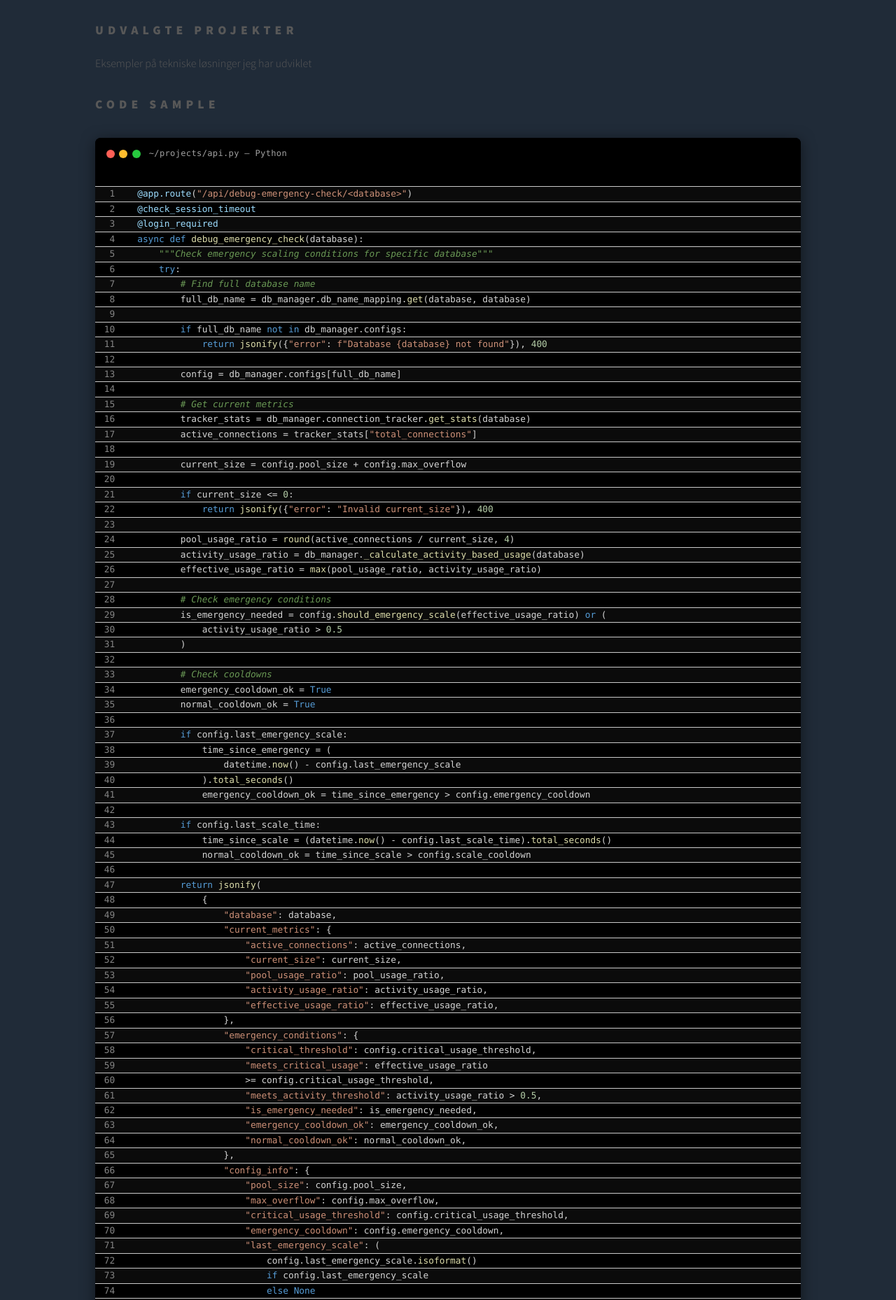
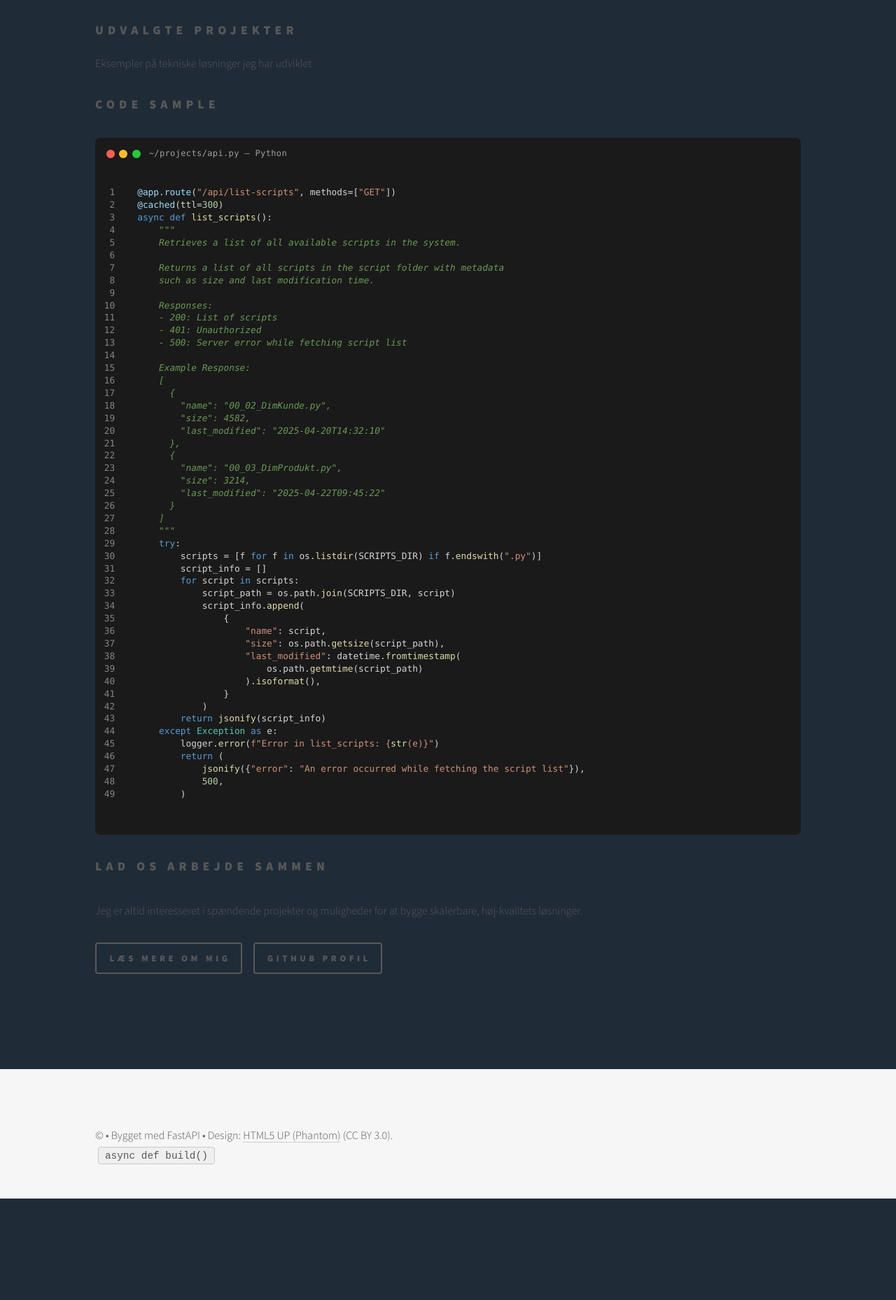
Before and after one commit to Ajollyworld79/personal-project, a Python web app: template templates/index.html in a window 1280 px wide. Shown: the part 963-2821 px from the top of the page at 70% size. After the commit the page ends 2676 px from the top, so only its background shows below. Run offline with Jinja, Linux system fonts and the light colour scheme; the template is opened without the code that fills it, so the values that code supplies are empty.

Commit message:
commit 1a2b3c4d5e6f7g8h9i0jklmnopqrstuvwxyz Author: Gustav <

```diff
--- a/templates/index.html
+++ b/templates/index.html
@@ -139,96 +139,55 @@
     </div>
     <div class="terminal-code-content">
 <table class="code-table">
-<tr><td class="line-number">1</td><td class="code-line"><span class="py-decorator">@app.route</span>(<span class="py-str">"/api/debug-emergency-check/&lt;database&gt;"</span>)</td></tr>
-<tr><td class="line-number">2</td><td class="code-line"><span class="py-decorator">@check_session_timeout</span></td></tr>
-<tr><td class="line-number">3</td><td class="code-line"><span class="py-decorator">@login_required</span></td></tr>
-<tr><td class="line-number">4</td><td class="code-line"><span class="py-keyword">async def</span> <span class="py-function">debug_emergency_check</span>(database):</td></tr>
-<tr><td class="line-number">5</td><td class="code-line">    <span class="py-comment">"""Check emergency scaling conditions for specific database"""</span></td></tr>
-<tr><td class="line-number">6</td><td class="code-line">    <span class="py-keyword">try</span>:</td></tr>
-<tr><td class="line-number">7</td><td class="code-line">        <span class="py-comment"># Find full database name</span></td></tr>
-<tr><td class="line-number">8</td><td class="code-line">        full_db_name = db_manager.db_name_mapping.<span class="py-function">get</span>(database, database)</td></tr>
-<tr><td class="line-number">9</td><td class="code-line"></td></tr>
-<tr><td class="line-number">10</td><td class="code-line">        <span class="py-keyword">if</span> full_db_name <span class="py-keyword">not in</span> db_manager.configs:</td></tr>
-<tr><td class="line-number">11</td><td class="code-line">            <span class="py-keyword">return</span> <span class="py-function">jsonify</span>({<span class="py-str">"error"</span>: <span class="py-str">f"Database {database} not found"</span>}), <span class="py-num">400</span></td></tr>
-<tr><td class="line-number">12</td><td class="code-line"></td></tr>
-<tr><td class="line-number">13</td><td class="code-line">        config = db_manager.configs[full_db_name]</td></tr>
-<tr><td class="line-number">14</td><td class="code-line"></td></tr>
-<tr><td class="line-number">15</td><td class="code-line">        <span class="py-comment"># Get current metrics</span></td></tr>
-<tr><td class="line-number">16</td><td class="code-line">        tracker_stats = db_manager.connection_tracker.<span class="py-function">get_stats</span>(database)</td></tr>
-<tr><td class="line-number">17</td><td class="code-line">        active_connections = tracker_stats[<span class="py-str">"total_connections"</span>]</td></tr>
-<tr><td class="line-number">18</td><td class="code-line"></td></tr>
-<tr><td class="line-number">19</td><td class="code-line">        current_size = config.pool_size + config.max_overflow</td></tr>
-<tr><td class="line-number">20</td><td class="code-line"></td></tr>
-<tr><td class="line-number">21</td><td class="code-line">        <span class="py-keyword">if</span> current_size &lt;= <span class="py-num">0</span>:</td></tr>
-<tr><td class="line-number">22</td><td class="code-line">            <span class="py-keyword">return</span> <span class="py-function">jsonify</span>({<span class="py-str">"error"</span>: <span class="py-str">"Invalid current_size"</span>}), <span class="py-num">400</span></td></tr>
-<tr><td class="line-number">23</td><td class="code-line"></td></tr>
-<tr><td class="line-number">24</td><td class="code-line">        pool_usage_ratio = <span class="py-function">round</span>(active_connections / current_size, <span class="py-num">4</span>)</td></tr>
-<tr><td class="line-number">25</td><td class="code-line">        activity_usage_ratio = db_manager.<span class="py-function">_calculate_activity_based_usage</span>(database)</td></tr>
-<tr><td class="line-number">26</td><td class="code-line">        effective_usage_ratio = <span class="py-function">max</span>(pool_usage_ratio, activity_usage_ratio)</td></tr>
-<tr><td class="line-number">27</td><td class="code-line"></td></tr>
-<tr><td class="line-number">28</td><td class="code-line">        <span class="py-comment"># Check emergency conditions</span></td></tr>
-<tr><td class="line-number">29</td><td class="code-line">        is_emergency_needed = config.<span class="py-function">should_emergency_scale</span>(effective_usage_ratio) <span class="py-keyword">or</span> (</td></tr>
-<tr><td class="line-number">30</td><td class="code-line">            activity_usage_ratio &gt; <span class="py-num">0.5</span></td></tr>
-<tr><td class="line-number">31</td><td class="code-line">        )</td></tr>
-<tr><td class="line-number">32</td><td class="code-line"></td></tr>
-<tr><td class="line-number">33</td><td class="code-line">        <span class="py-comment"># Check cooldowns</span></td></tr>
-<tr><td class="line-number">34</td><td class="code-line">        emergency_cooldown_ok = <span class="py-bool">True</span></td></tr>
-<tr><td class="line-number">35</td><td class="code-line">        normal_cooldown_ok = <span class="py-bool">True</span></td></tr>
-<tr><td class="line-number">36</td><td class="code-line"></td></tr>
-<tr><td class="line-number">37</td><td class="code-line">        <span class="py-keyword">if</span> config.last_emergency_scale:</td></tr>
-<tr><td class="line-number">38</td><td class="code-line">            time_since_emergency = (</td></tr>
-<tr><td class="line-number">39</td><td class="code-line">                datetime.<span class="py-function">now</span>() - config.last_emergency_scale</td></tr>
-<tr><td class="line-number">40</td><td class="code-line">            ).<span class="py-function">total_seconds</span>()</td></tr>
-<tr><td class="line-number">41</td><td class="code-line">            emergency_cooldown_ok = time_since_emergency &gt; config.emergency_cooldown</td></tr>
-<tr><td class="line-number">42</td><td class="code-line"></td></tr>
-<tr><td class="line-number">43</td><td class="code-line">        <span class="py-keyword">if</span> config.last_scale_time:</td></tr>
-<tr><td class="line-number">44</td><td class="code-line">            time_since_scale = (datetime.<span class="py-function">now</span>() - config.last_scale_time).<span class="py-function">total_seconds</span>()</td></tr>
-<tr><td class="line-number">45</td><td class="code-line">            normal_cooldown_ok = time_since_scale &gt; config.scale_cooldown</td></tr>
-<tr><td class="line-number">46</td><td class="code-line"></td></tr>
-<tr><td class="line-number">47</td><td class="code-line">        <span class="py-keyword">return</span> <span class="py-function">jsonify</span>(</td></tr>
-<tr><td class="line-number">48</td><td class="code-line">            {</td></tr>
-<tr><td class="line-number">49</td><td class="code-line">                <span class="py-str">"database"</span>: database,</td></tr>
-<tr><td class="line-number">50</td><td class="code-line">                <span class="py-str">"current_metrics"</span>: {</td></tr>
-<tr><td class="line-number">51</td><td class="code-line">                    <span class="py-str">"active_connections"</span>: active_connections,</td></tr>
-<tr><td class="line-number">52</td><td class="code-line">                    <span class="py-str">"current_size"</span>: current_size,</td></tr>
-<tr><td class="line-number">53</td><td class="code-line">                    <span class="py-str">"pool_usage_ratio"</span>: pool_usage_ratio,</td></tr>
-<tr><td class="line-number">54</td><td class="code-line">                    <span class="py-str">"activity_usage_ratio"</span>: activity_usage_ratio,</td></tr>
-<tr><td class="line-number">55</td><td class="code-line">                    <span class="py-str">"effective_usage_ratio"</span>: effective_usage_ratio,</td></tr>
-<tr><td class="line-number">56</td><td class="code-line">                },</td></tr>
-<tr><td class="line-number">57</td><td class="code-line">                <span class="py-str">"emergency_conditions"</span>: {</td></tr>
-<tr><td class="line-number">58</td><td class="code-line">                    <span class="py-str">"critical_threshold"</span>: config.critical_usage_threshold,</td></tr>
-<tr><td class="line-number">59</td><td class="code-line">                    <span class="py-str">"meets_critical_usage"</span>: effective_usage_ratio</td></tr>
-<tr><td class="line-number">60</td><td class="code-line">                    &gt;= config.critical_usage_threshold,</td></tr>
-<tr><td class="line-number">61</td><td class="code-line">                    <span class="py-str">"meets_activity_threshold"</span>: activity_usage_ratio &gt; <span class="py-num">0.5</span>,</td></tr>
-<tr><td class="line-number">62</td><td class="code-line">                    <span class="py-str">"is_emergency_needed"</span>: is_emergency_needed,</td></tr>
-<tr><td class="line-number">63</td><td class="code-line">                    <span class="py-str">"emergency_cooldown_ok"</span>: emergency_cooldown_ok,</td></tr>
-<tr><td class="line-number">64</td><td class="code-line">                    <span class="py-str">"normal_cooldown_ok"</span>: normal_cooldown_ok,</td></tr>
-<tr><td class="line-number">65</td><td class="code-line">                },</td></tr>
-<tr><td class="line-number">66</td><td class="code-line">                <span class="py-str">"config_info"</span>: {</td></tr>
-<tr><td class="line-number">67</td><td class="code-line">                    <span class="py-str">"pool_size"</span>: config.pool_size,</td></tr>
-<tr><td class="line-number">68</td><td class="code-line">                    <span class="py-str">"max_overflow"</span>: config.max_overflow,</td></tr>
-<tr><td class="line-number">69</td><td class="code-line">                    <span class="py-str">"critical_usage_threshold"</span>: config.critical_usage_threshold,</td></tr>
-<tr><td class="line-number">70</td><td class="code-line">                    <span class="py-str">"emergency_cooldown"</span>: config.emergency_cooldown,</td></tr>
-<tr><td class="line-number">71</td><td class="code-line">                    <span class="py-str">"last_emergency_scale"</span>: (</td></tr>
-<tr><td class="line-number">72</td><td class="code-line">                        config.last_emergency_scale.<span class="py-function">isoformat</span>()</td></tr>
-<tr><td class="line-number">73</td><td class="code-line">                        <span class="py-keyword">if</span> config.last_emergency_scale</td></tr>
-<tr><td class="line-number">74</td><td class="code-line">                        <span class="py-keyword">else</span> <span class="py-bool">None</span></td></tr>
-<tr><td class="line-number">75</td><td class="code-line">                    ),</td></tr>
-<tr><td class="line-number">76</td><td class="code-line">                    <span class="py-str">"last_scale_time"</span>: (</td></tr>
-<tr><td class="line-number">77</td><td class="code-line">                        config.last_scale_time.<span class="py-function">isoformat</span>()</td></tr>
-<tr><td class="line-number">78</td><td class="code-line">                        <span class="py-keyword">if</span> config.last_scale_time</td></tr>
-<tr><td class="line-number">79</td><td class="code-line">                        <span class="py-keyword">else</span> <span class="py-bool">None</span></td></tr>
-<tr><td class="line-number">80</td><td class="code-line">                    ),</td></tr>
-<tr><td class="line-number">81</td><td class="code-line">                },</td></tr>
-<tr><td class="line-number">82</td><td class="code-line">                <span class="py-str">"scaling_enabled"</span>: db_manager.<span class="py-function">is_scaling_enabled_for_database</span>(database),</td></tr>
-<tr><td class="line-number">83</td><td class="code-line">                <span class="py-str">"should_emergency_scale_now"</span>: is_emergency_needed</td></tr>
-<tr><td class="line-number">84</td><td class="code-line">                <span class="py-keyword">and</span> emergency_cooldown_ok</td></tr>
-<tr><td class="line-number">85</td><td class="code-line">                <span class="py-keyword">and</span> db_manager.<span class="py-function">is_scaling_enabled_for_database</span>(database),</td></tr>
-<tr><td class="line-number">86</td><td class="code-line">            }</td></tr>
-<tr><td class="line-number">87</td><td class="code-line">        )</td></tr>
-<tr><td class="line-number">88</td><td class="code-line"></td></tr>
-<tr><td class="line-number">89</td><td class="code-line">    <span class="py-keyword">except</span> <span class="py-class">Exception</span> <span class="py-keyword">as</span> e:</td></tr>
-<tr><td class="line-number">90</td><td class="code-line">        <span class="py-keyword">return</span> <span class="py-function">jsonify</span>({<span class="py-str">"error"</span>: <span class="py-function">str</span>(e)}), <span class="py-num">500</span></td></tr>
+<tr><td class="line-number">1</td><td class="code-line"><span class="py-decorator">@app.route</span>(<span class="py-str">"/api/list-scripts"</span>, methods=[<span class="py-str">"GET"</span>])</td></tr>
+<tr><td class="line-number">2</td><td class="code-line"><span class="py-decorator">@cached</span>(ttl=<span class="py-num">300</span>)</td></tr>
+<tr><td class="line-number">3</td><td class="code-line"><span class="py-keyword">async def</span> <span class="py-function">list_scripts</span>():</td></tr>
+<tr><td class="line-number">4</td><td class="code-line">    <span class="py-comment">"""</span></td></tr>
+<tr><td class="line-number">5</td><td class="code-line">    <span class="py-comment">Retrieves a list of all available scripts in the system.</span></td></tr>
+<tr><td class="line-number">6</td><td class="code-line">    <span class="py-comment"></span></td></tr>
+<tr><td class="line-number">7</td><td class="code-line">    <span class="py-comment">Returns a list of all scripts in the script folder with metadata</span></td></tr>
+<tr><td class="line-number">8</td><td class="code-line">    <span class="py-comment">such as size and last modification time.</span></td></tr>
+<tr><td class="line-number">9</td><td class="code-line">    <span class="py-comment"></span></td></tr>
+<tr><td class="line-number">10</td><td class="code-line">    <span class="py-comment">Responses:</span></td></tr>
+<tr><td class="line-number">11</td><td class="code-line">    <span class="py-comment">- 200: List of scripts</span></td></tr>
+<tr><td class="line-number">12</td><td class="code-line">    <span class="py-comment">- 401: Unauthorized</span></td></tr>
+<tr><td class="line-number">13</td><td class="code-line">    <span class="py-comment">- 500: Server error while fetching script list</span></td></tr>
+<tr><td class="line-number">14</td><td class="code-line">    <span class="py-comment"></span></td></tr>
+<tr><td class="line-number">15</td><td class="code-line">    <span class="py-comment">Example Response:</span></td></tr>
+<tr><td class="line-number">16</td><td class="code-line">    <span class="py-comment">[</span></td></tr>
+<tr><td class="line-number">17</td><td class="code-line">    <span class="py-comment">  {</span></td></tr>
+<tr><td class="line-number">18</td><td class="code-line">    <span class="py-comment">    "name": "00_02_DimKunde.py",</span></td></tr>
+<tr><td class="line-number">19</td><td class="code-line">    <span class="py-comment">    "size": 4582,</span></td></tr>
+<tr><td class="line-number">20</td><td class="code-line">    <span class="py-comment">    "last_modified": "2025-04-20T14:32:10"</span></td></tr>
+<tr><td class="line-number">21</td><td class="code-line">    <span class="py-comment">  },</span></td></tr>
+<tr><td class="line-number">22</td><td class="code-line">    <span class="py-comment">  {</span></td></tr>
+<tr><td class="line-number">23</td><td class="code-line">    <span class="py-comment">    "name": "00_03_DimProdukt.py",</span></td></tr>
+<tr><td class="line-number">24</td><td class="code-line">    <span class="py-comment">    "size": 3214,</span></td></tr>
+<tr><td class="line-number">25</td><td class="code-line">    <span class="py-comment">    "last_modified": "2025-04-22T09:45:22"</span></td></tr>
+<tr><td class="line-number">26</td><td class="code-line">    <span class="py-comment">  }</span></td></tr>
+<tr><td class="line-number">27</td><td class="code-line">    <span class="py-comment">]</span></td></tr>
+<tr><td class="line-number">28</td><td class="code-line">    <span class="py-comment">"""</span></td></tr>
+<tr><td class="line-number">29</td><td class="code-line">    <span class="py-keyword">try</span>:</td></tr>
+<tr><td class="line-number">30</td><td class="code-line">        scripts = [f <span class="py-keyword">for</span> f <span class="py-keyword">in</span> os.<span class="py-function">listdir</span>(SCRIPTS_DIR) <span class="py-keyword">if</span> f.<span class="py-function">endswith</span>(<span class="py-str">".py"</span>)]</td></tr>
+<tr><td class="line-number">31</td><td class="code-line">        script_info = []</td></tr>
+<tr><td class="line-number">32</td><td class="code-line">        <span class="py-keyword">for</span> script <span class="py-keyword">in</span> scripts:</td></tr>
+<tr><td class="line-number">33</td><td class="code-line">            script_path = os.path.<span class="py-function">join</span>(SCRIPTS_DIR, script)</td></tr>
+<tr><td class="line-number">34</td><td class="code-line">            script_info.<span class="py-function">append</span>(</td></tr>
+<tr><td class="line-number">35</td><td class="code-line">                {</td></tr>
+<tr><td class="line-number">36</td><td class="code-line">                    <span class="py-str">"name"</span>: script,</td></tr>
+<tr><td class="line-number">37</td><td class="code-line">                    <span class="py-str">"size"</span>: os.path.<span class="py-function">getsize</span>(script_path),</td></tr>
+<tr><td class="line-number">38</td><td class="code-line">                    <span class="py-str">"last_modified"</span>: datetime.<span class="py-function">fromtimestamp</span>(</td></tr>
+<tr><td class="line-number">39</td><td class="code-line">                        os.path.<span class="py-function">getmtime</span>(script_path)</td></tr>
+<tr><td class="line-number">40</td><td class="code-line">                    ).<span class="py-function">isoformat</span>(),</td></tr>
+<tr><td class="line-number">41</td><td class="code-line">                }</td></tr>
+<tr><td class="line-number">42</td><td class="code-line">            )</td></tr>
+<tr><td class="line-number">43</td><td class="code-line">        <span class="py-keyword">return</span> <span class="py-function">jsonify</span>(script_info)</td></tr>
+<tr><td class="line-number">44</td><td class="code-line">    <span class="py-keyword">except</span> <span class="py-class">Exception</span> <span class="py-keyword">as</span> e:</td></tr>
+<tr><td class="line-number">45</td><td class="code-line">        logger.<span class="py-function">error</span>(<span class="py-str">f"Error in list_scripts: {<span class="py-function">str</span>(e)}"</span>)</td></tr>
+<tr><td class="line-number">46</td><td class="code-line">        <span class="py-keyword">return</span> (</td></tr>
+<tr><td class="line-number">47</td><td class="code-line">            <span class="py-function">jsonify</span>({<span class="py-str">"error"</span>: <span class="py-str">"An error occurred while fetching the script list"</span>}),</td></tr>
+<tr><td class="line-number">48</td><td class="code-line">            <span class="py-num">500</span>,</td></tr>
+<tr><td class="line-number">49</td><td class="code-line">        )</td></tr>
 </table>
     </div>
   </div>
@@ -336,15 +295,15 @@
 
 /* Python Terminal Code Block */
 .terminal-code-wrapper {
-  background: #000000;
+  background: #1a1a1a;
   border-radius: 8px;
   overflow: hidden;
-  box-shadow: 0 4px 20px rgba(0, 0, 0, 0.5);
+  box-shadow: none;
   margin: 2em 0;
 }
 
 .terminal-code-header {
-  background: #000000;
+  background: #1a1a1a;
   padding: 0.75em 1em;
   display: flex;
   align-items: center;
@@ -382,7 +341,7 @@
 }
 
 .terminal-code-content {
-  background: #000000;
+  background: #1a1a1a;
   padding: 1.5em 0;
   overflow-x: auto;
 }
@@ -392,8 +351,18 @@
   border-collapse: collapse;
   font-family: 'Monaco', 'Menlo', 'Consolas', 'Courier New', monospace;
   font-size: 0.8em;
-  line-height: 1.6;
-  background: #000000;
+  line-height: 1.4;
+  background: #1a1a1a;
+}
+
+.code-table tr {
+  border: none !important;
+  background: #1a1a1a !important;
+}
+
+.code-table td {
+  border: none !important;
+  background: #1a1a1a !important;
 }
 
 .line-number {
```
